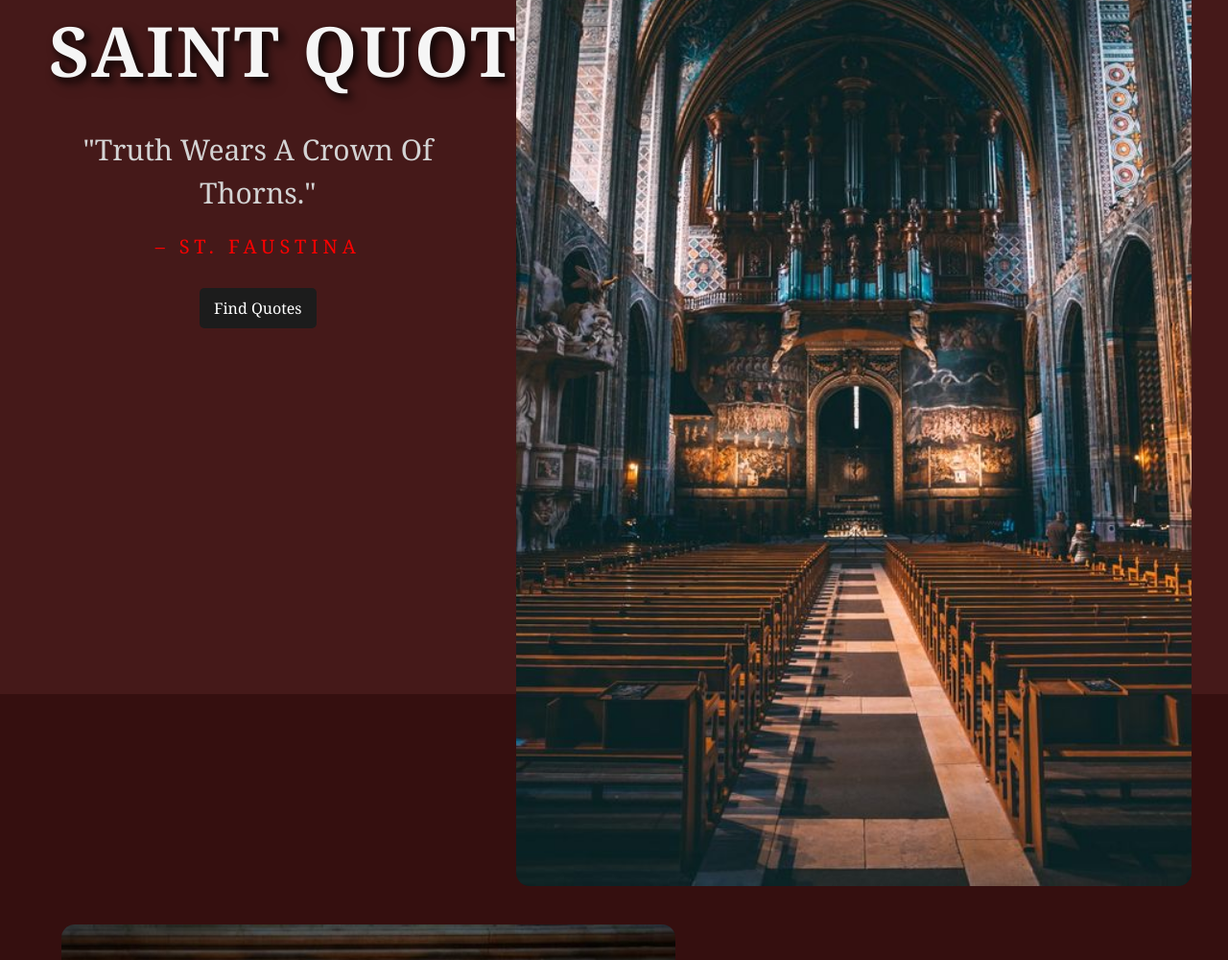
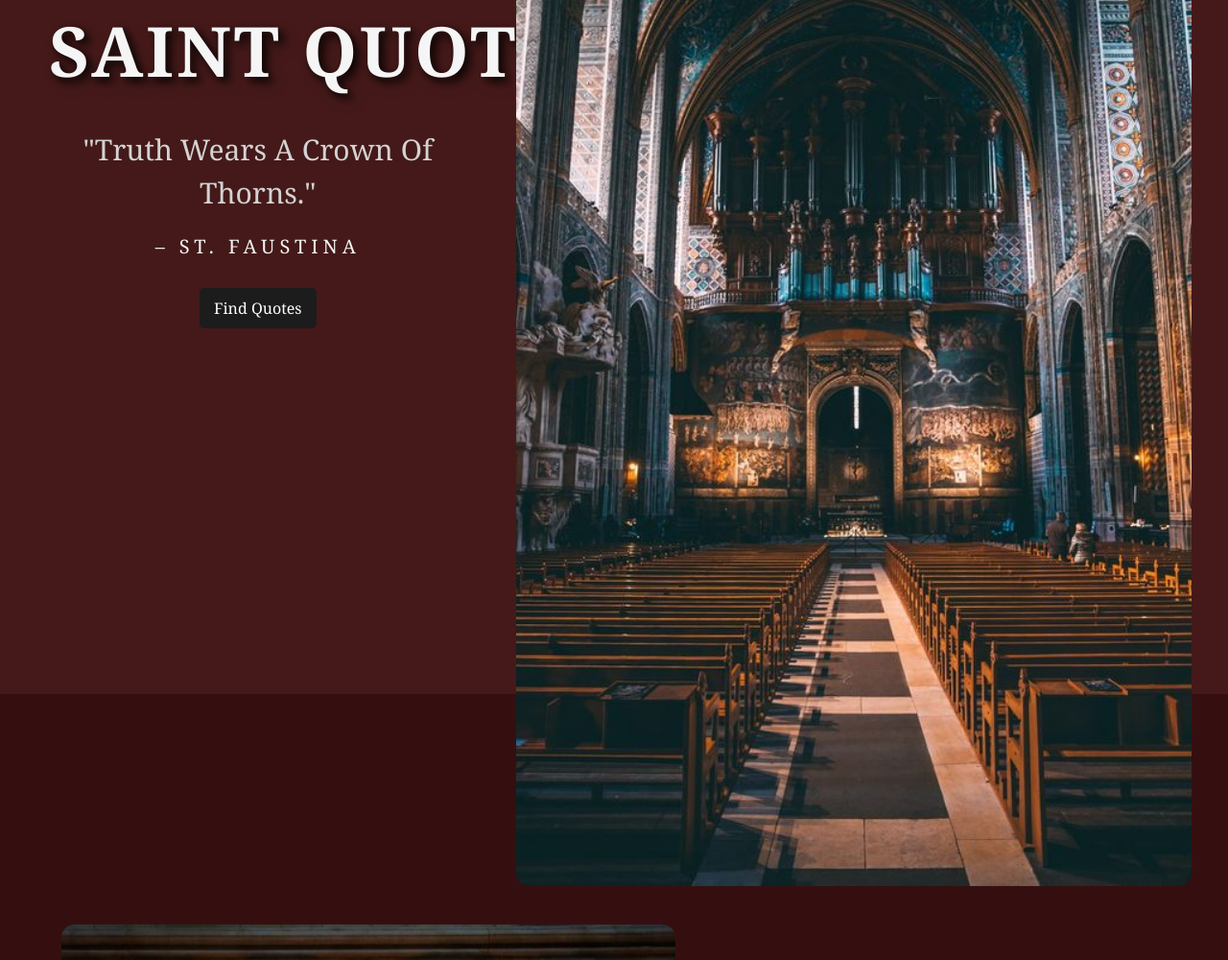
Before and after one commit to SarahKorkis/HisLight, a plain HTML site: page index.html in a window 1280 px wide. Shown: the part 1917-2917 px from the top of the page at 96% size. Drawn offline with Linux system fonts and the light colour scheme.

Commit message:
Update HisLight_copy.css

```diff
--- a/HisLight_copy.css
+++ b/HisLight_copy.css
@@ -432,7 +432,7 @@ textarea::placeholder{
 .main-content .writer {
     text-transform: uppercase;
 	letter-spacing: 5px;
-	color: red;
+	color: whitesmoke;
 	text-align: center;
 	margin-top: 20px;
 	font-size: 20px;
```
